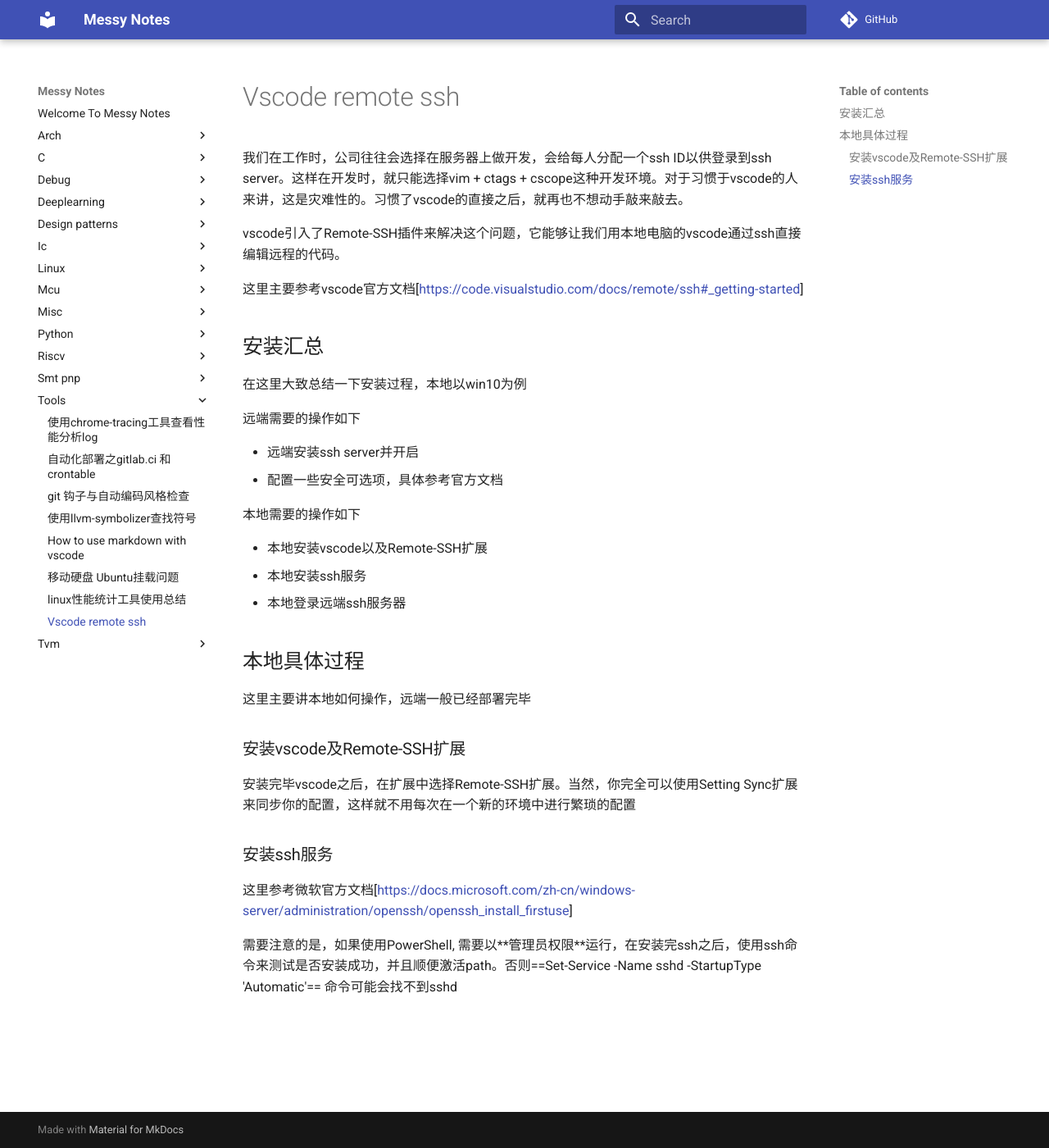
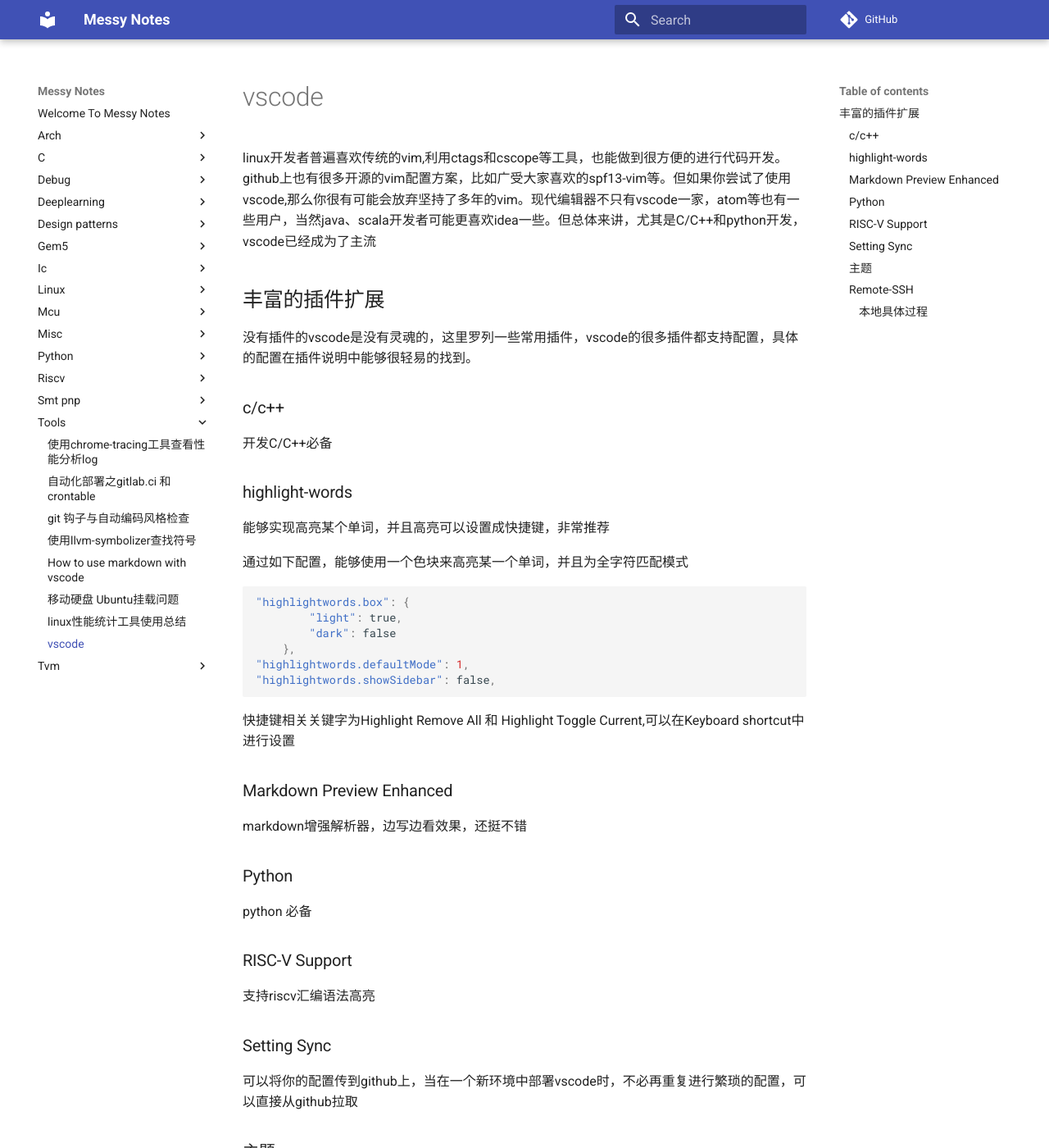
Before and after one commit to chsgcxy/messy_notes, an MkDocs documentation site: the page built from docs/tools/vscode-remotessh.md, in a window 1280 px wide and 1400 px high. Shown: the whole window at 82% size. Built offline with MkDocs 1.6.1 and Material for MkDocs 9.7.7, drawn with Linux system fonts in a browser that asks for light colours; comment, search, counter and statistics services are not loaded; some of the changed text lies outside the part shown.

Commit message:
add files

````diff
--- a/docs/tools/vscode-remotessh.md
+++ b/docs/tools/vscode-remotessh.md
@@ -1,12 +1,59 @@
-# Vscode remote ssh
+# vscode
+
+linux开发者普遍喜欢传统的vim,利用ctags和cscope等工具，也能做到很方便的进行代码开发。github上也有很多开源的vim配置方案，比如广受大家喜欢的spf13-vim等。但如果你尝试了使用vscode,那么你很有可能会放弃坚持了多年的vim。现代编辑器不只有vscode一家，atom等也有一些用户，当然java、scala开发者可能更喜欢idea一些。但总体来讲，尤其是C/C++和python开发，vscode已经成为了主流
+
+## 丰富的插件扩展
+
+没有插件的vscode是没有灵魂的，这里罗列一些常用插件，vscode的很多插件都支持配置，具体的配置在插件说明中能够很轻易的找到。
+
+### c/c++
+
+开发C/C++必备
+
+### highlight-words
+
+能够实现高亮某个单词，并且高亮可以设置成快捷键，非常推荐
+
+通过如下配置，能够使用一个色块来高亮某一个单词，并且为全字符匹配模式
+
+```json
+"highlightwords.box": {
+        "light": true,
+        "dark": false
+    },
+"highlightwords.defaultMode": 1,
+"highlightwords.showSidebar": false,
+```
+
+快捷键相关关键字为Highlight Remove All 和 Highlight Toggle Current,可以在Keyboard shortcut中进行设置
+
+### Markdown Preview Enhanced
+
+markdown增强解析器，边写边看效果，还挺不错
+
+### Python
+
+python 必备
+
+### RISC-V Support
+
+支持riscv汇编语法高亮
+
+### Setting Sync
+
+可以将你的配置传到github上，当在一个新环境中部署vscode时，不必再重复进行繁琐的配置，可以直接从github拉取
+
+### 主题
+
+在扩展商店中搜索theme，可以找到非常丰富的主题，总有一款你喜欢的。
+
+### Remote-SSH
 
 我们在工作时，公司往往会选择在服务器上做开发，会给每人分配一个ssh ID以供登录到ssh server。这样在开发时，就只能选择vim + ctags + cscope这种开发环境。对于习惯于vscode的人来讲，这是灾难性的。习惯了vscode的直接之后，就再也不想动手敲来敲去。
 
 vscode引入了Remote-SSH插件来解决这个问题，它能够让我们用本地电脑的vscode通过ssh直接编辑远程的代码。
 
 这里主要参考vscode官方文档[https://code.visualstudio.com/docs/remote/ssh#_getting-started]
-
-## 安装汇总
 
 在这里大致总结一下安装过程，本地以win10为例
 
@@ -21,15 +68,15 @@
 - 本地安装ssh服务
 - 本地登录远端ssh服务器
 
-## 本地具体过程
+#### 本地具体过程
 
 这里主要讲本地如何操作，远端一般已经部署完毕
 
-### 安装vscode及Remote-SSH扩展
+安装vscode及Remote-SSH扩展
 
 安装完毕vscode之后，在扩展中选择Remote-SSH扩展。当然，你完全可以使用Setting Sync扩展来同步你的配置，这样就不用每次在一个新的环境中进行繁琐的配置
 
-### 安装ssh服务
+安装ssh服务
 
 这里参考微软官方文档[https://docs.microsoft.com/zh-cn/windows-server/administration/openssh/openssh_install_firstuse]
 
````
Also changed, not shown: docs/arch/vector.md (added, +7 -0 lines), docs/gem5/gem5-se.md (added, +3 -0 lines), docs/linux/syscall.md (added, +40 -0 lines), docs/misc/randomx.md (added, +3 -0 lines), docs/misc/xmr.md (added, +3 -0 lines), docs/gem5/gem5.md (renamed from docs/ic/gem5.md), docs/imgs/syscall.png (added), docs/linux/kernel-status.md (added).
